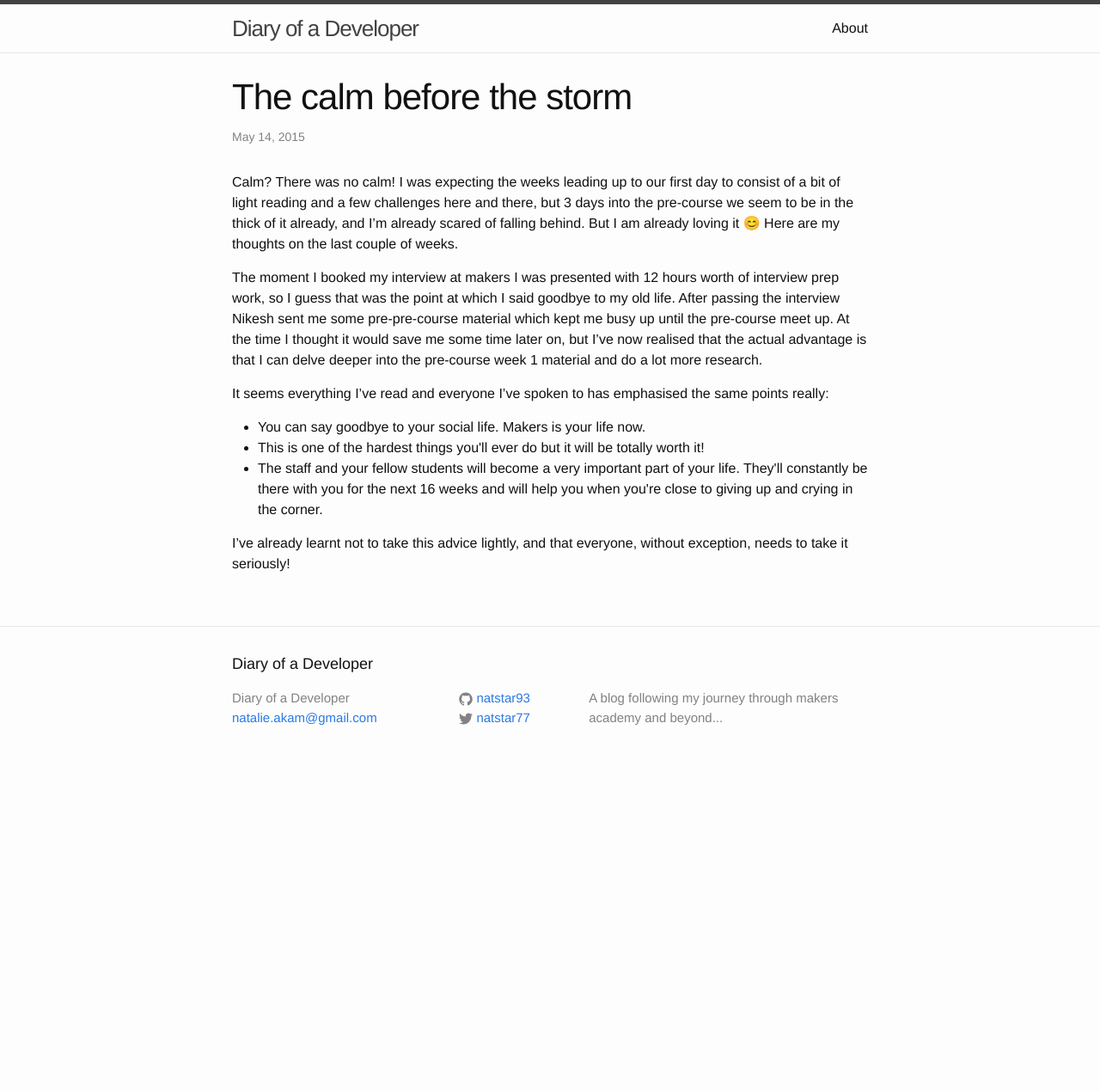
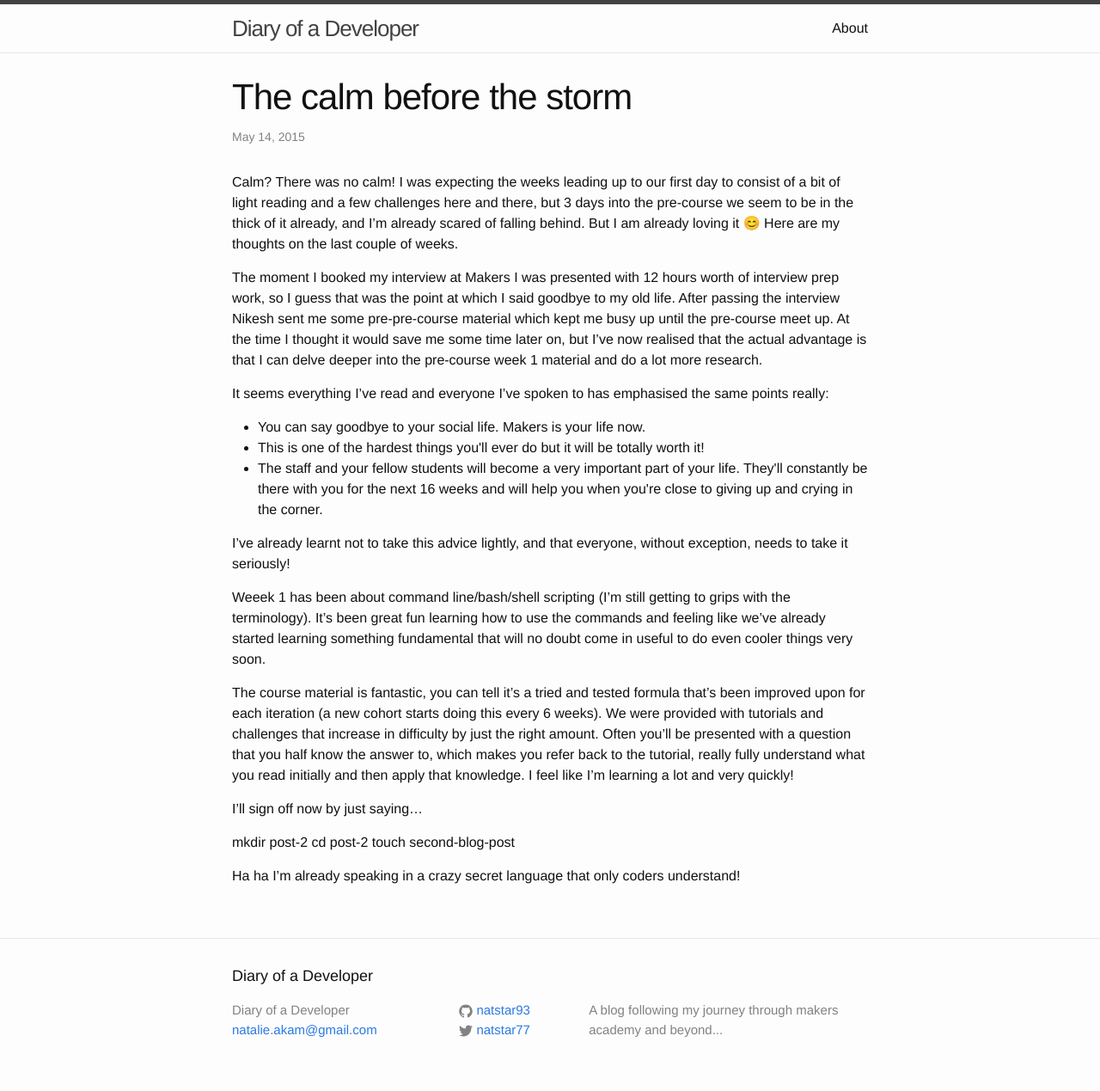
Before and after one commit to natstar93/natstar93.github.io, a Jekyll site: the page built from _posts/2015-05-14-the-calm-before-the-storm.markdown, in a window 1280 px wide. Shown: the whole page at 86% size. Built offline with Jekyll 4.4.1, drawn with Linux system fonts in a browser that asks for light colours; before the commit the page ends 906 px from its top, so only the background shows below that.

Commit message:
Updated first two blog posts

```diff
--- a/_posts/2015-05-14-the-calm-before-the-storm.markdown
+++ b/_posts/2015-05-14-the-calm-before-the-storm.markdown
@@ -7,7 +7,7 @@ categories: pre-course
 
 Calm? There was no calm! I was expecting the weeks leading up to our first day to consist of a bit of light reading and a few challenges here and there, but 3 days into the pre-course we seem to be in the thick of it already, and I'm already scared of falling behind. But I am already loving it 😊 Here are my thoughts on the last couple of weeks.
 
- The moment I booked my interview at makers I was presented with 12 hours worth of interview prep work, so I guess that was the point at which I said goodbye to my old life. After passing the interview Nikesh sent me some pre-pre-course material which kept me busy up until the pre-course meet up. At the time I thought it would save me some time later on, but I've now realised that the actual advantage is that I can delve deeper into the pre-course week 1 material and do a lot more research.
+The moment I booked my interview at Makers I was presented with 12 hours worth of interview prep work, so I guess that was the point at which I said goodbye to my old life. After passing the interview Nikesh sent me some pre-pre-course material which kept me busy up until the pre-course meet up. At the time I thought it would save me some time later on, but I've now realised that the actual advantage is that I can delve deeper into the pre-course week 1 material and do a lot more research.
 
 It seems everything I've read and everyone I've spoken to has emphasised the same points really:
 
@@ -18,3 +18,15 @@ It seems everything I've read and everyone I've spoken to has emphasised the sam
 </ul>
 
 I've already learnt not to take this advice lightly, and that everyone, without exception, needs to take it seriously!
+
+Weeek 1 has been about command line/bash/shell scripting (I'm still getting to grips with the terminology). It's been great fun learning how to use the commands and feeling like we've already started learning something fundamental that will no doubt come in useful to do even cooler things very soon.
+
+The course material is fantastic, you can tell it's a tried and tested formula that's been improved upon for each iteration (a new cohort starts doing this every 6 weeks). We were provided with tutorials and challenges that increase in difficulty by just the right amount. Often you'll be presented with a question that you half know the answer to, which makes you refer back to the tutorial, really fully understand what you read initially and then apply that knowledge. I feel like I'm learning a lot and very quickly!
+
+I'll sign off now by just saying...
+
+mkdir post-2
+cd post-2
+touch second-blog-post
+
+Ha ha I'm already speaking in a crazy secret language that only coders understand!
```
Also changed, not shown: _posts/2015-06-06-pre-course-summary.markdown (added, +8 -0 lines).
